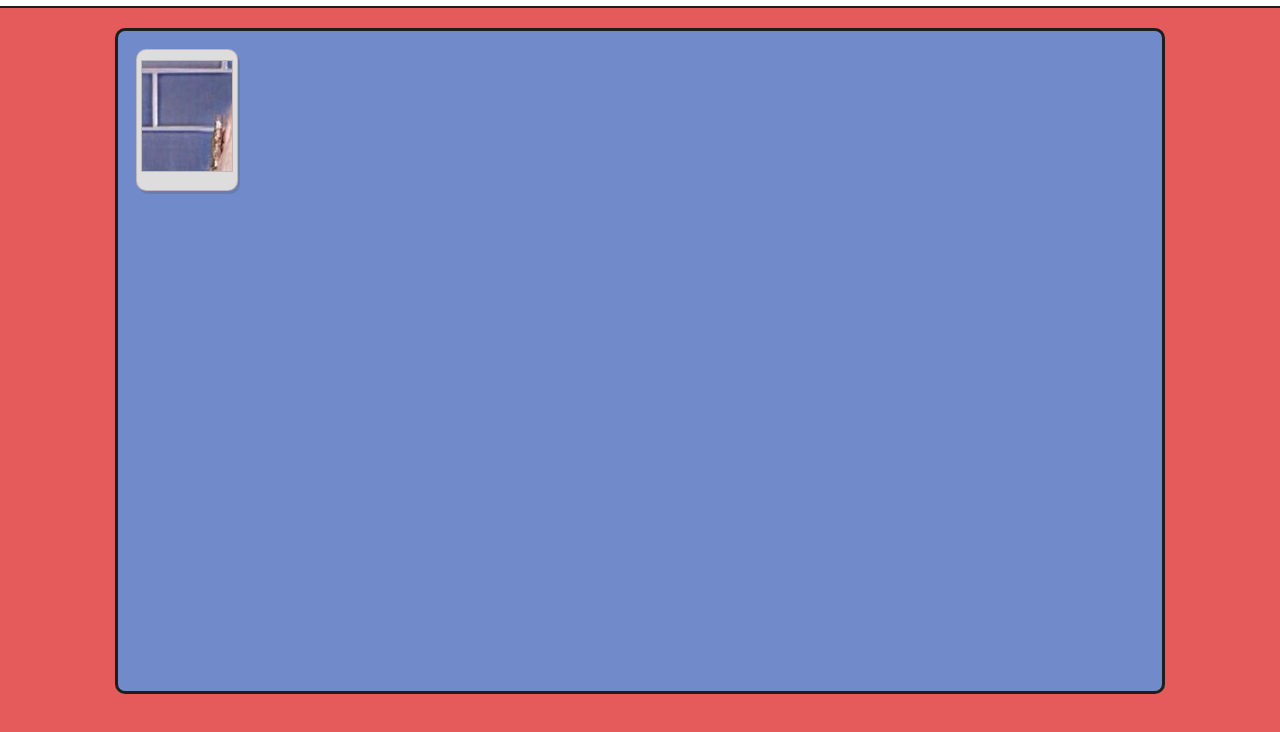
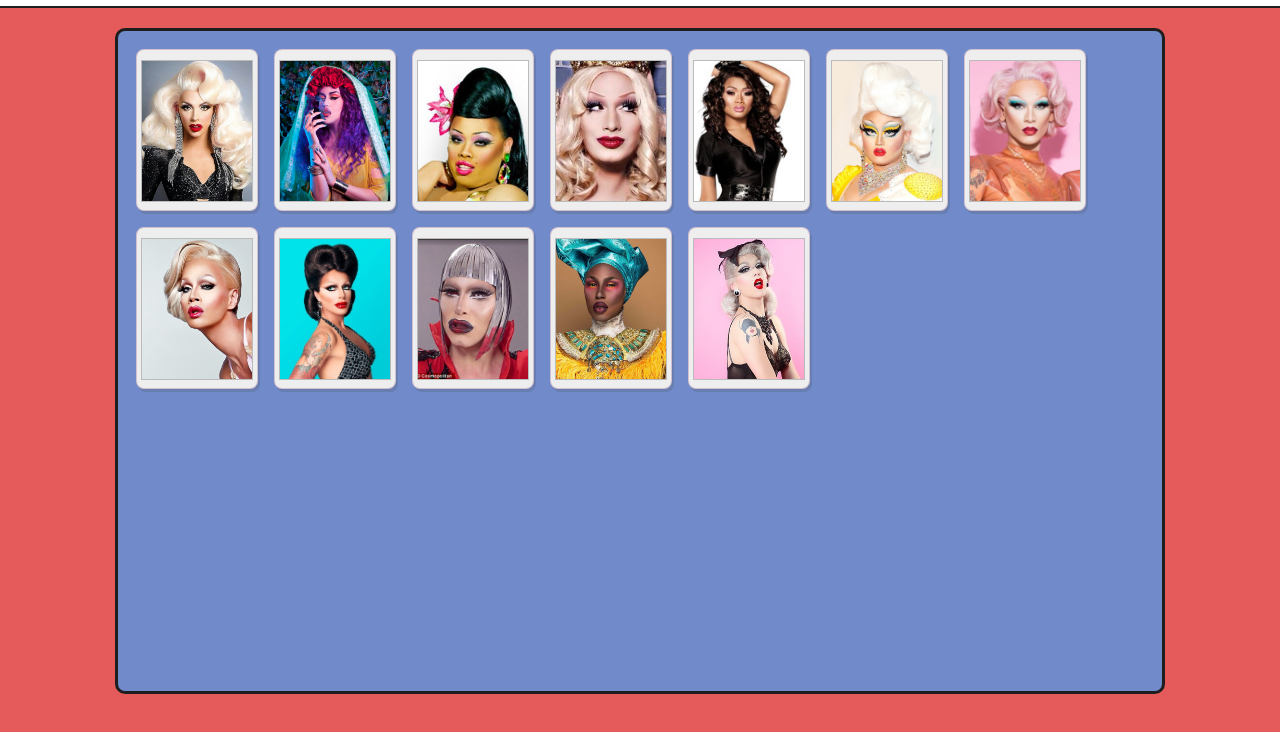
Before and after one commit to pohl989/memory-game, a plain HTML site: page index.html in a window 1280 px wide. Shown: the part 64-796 px from the top of the page. Drawn offline with Linux system fonts and the light colour scheme.

Commit message:
added array of cards and randomly sorted the list

```diff
--- a/app.js
+++ b/app.js
@@ -1,3 +1,20 @@
 console.log("Javascript is loaded")
 
-var cards = ['adoreDelano', 'alyssaEdwards', 'jigglyCaliente', 'jinxMonsoon', 'jujubee', 'kimChi', 'missFame', 'raja', 'raven', 'sharronNeedles', 'sheaCoulee', 'violetChachki']
+var listOfQueens = ['adoreDelano', 'alyssaEdwards', 'jigglyCaliente', 'jinxMonsoon', 'jujubee', 'kimChi', 'missFame', 'raja', 'raven', 'sharronNeedles', 'sheaCoulee', 'violetChachki', 'adoreDelano', 'alyssaEdwards', 'jigglyCaliente', 'jinxMonsoon', 'jujubee', 'kimChi', 'missFame', 'raja', 'raven', 'sharronNeedles', 'sheaCoulee', 'violetChachki']
+//This is a random list of queens. I'll use this for the cards
+shuffleArray(listOfQueens)
+
+/**
+ * Randomize array element order in-place.
+ * Using Durstenfeld shuffle algorithm.
+ */
+function shuffleArray(array) {
+  for (var i = array.length - 1; i > 0; i--) {
+      var j = Math.floor(Math.random() * (i + 1));
+      var temp = array[i];
+      array[i] = array[j];
+      array[j] = temp;
+  }
+}
+
+console.log(listOfQueens)
--- a/index.html
+++ b/index.html
@@ -8,13 +8,45 @@
 </head>
 <body>
   <div id="holder">
-    <h1><span>Drag Queen Memory Game</span></h1>
-    <div id="gameArea">
+  <h1><span>Drag Queen Memory Game</span></h1>
+  <div id="gameArea">
+    <div class="card">
+        <div class="card-image alyssaEdwards"></div>
+      </div>
+      <div class="card">
+        <div class="card-image adoreDelano"></div>
+      </div>
+      <div class="card">
+        <div class="card-image jigglyCaliente"></div>
+      </div>
       <div class="card">
         <div class="card-image jinxMonsoon"></div>
       </div>
-    </div>
-
+      <div class="card">
+        <div class="card-image jujubee"></div>
+      </div>
+      <div class="card">
+        <div class="card-image kimChi"></div>
+      </div>
+      <div class="card">
+        <div class="card-image missFame"></div>
+      </div>
+      <div class="card">
+        <div class="card-image raja"></div>
+      </div>
+      <div class="card">
+        <div class="card-image raven"></div>
+      </div>
+      <div class="card">
+        <div class="card-image sharronNeedles"></div>
+      </div>
+      <div class="card">
+        <div class="card-image sheaCoulee"></div>
+      </div>
+      <div class="card">
+        <div class="card-image violetChachki"></div>
+      </div>
+  </div>
   </div>
 </body>
 <script src="app.js"></script>
--- a/style.css
+++ b/style.css
@@ -21,24 +21,31 @@ h1{
   border-bottom:double 2px #1e1e1e;
   }
 
+#center {
+  margin: auto;
+}
+
 .card{
-  height:140px;
-  width:100px;
+  height:160px;
+  width:120px;
   margin:8px;
   float:left;
   border-radius: 10px;
   box-shadow: rgba(72,72,72,0.2) 2px 3px 0 0;
-  background: #ddd;
+  background: #eee;
   border:solid 1px rgba(90,9,77,0.2);
+  border-radius: 8px;
 }
 
 .card-image {
-  height:110px;
-  width:90px;
+  height:140px;
+  width:110px;
   margin:10px auto 0 auto;
   color:white;
   box-shadow(0 0 20px rgba(0,0,0,0.4));
   border: 1px solid #bbb;
+  background-size: cover;
+  background-position: center;
 }
 
 #gameArea {
@@ -58,15 +65,15 @@ h1{
 }
 
 /* cards imagers */
-.adoreDelano { background-image: url(images/adoreDelano.jpeg)}
-.alyssaEdwards { background-image: url(images/adoreDelano.jpeg)}
-.jigglyCaliente { background-image: url(images/jigglyCaliente.jpeg)}
-.jinxMonsoon { background-image: url(images/jinxMonsoon.jpeg)}
-.jujubee { background-image: url(images/jujubee.jpeg)}
-.kimChi { background-image: url(images/kimChi.jpeg)}
-.missFame { background-image: url(images/missFame.jpeg)}
-.raja { background-image: url(images/raja.jpeg)}
-.raven { background-image: url(images/raven.jpeg)}
-.sharronNeedles { background-image: url(images/sharronNeedles.jpeg)}
-.sheaCoulee { background-image: url(images/sheaCoulee.jpeg)}
-.violetChachki{ background-image: url(images/violetChachki.jpeg)}
+.card-image.adoreDelano { background-image: url(images/adoreDelano.jpeg)}
+.card-image.alyssaEdwards { background-image: url(images/alyssaEdwards.jpeg)}
+.card-image.jigglyCaliente { background-image: url(images/jigglyCaliente.jpeg)}
+.card-image.jinxMonsoon { background-image: url(images/jinxMonsoon.jpeg)}
+.card-image.jujubee { background-image: url(images/jujubee.jpeg)}
+.card-image.kimChi { background-image: url(images/kimChi.jpeg)}
+.card-image.missFame { background-image: url(images/missFame.jpeg)}
+.card-image.raja { background-image: url(images/raja.jpeg)}
+.card-image.raven { background-image: url(images/raven.jpeg)}
+.card-image.sharronNeedles { background-image: url(images/sharronNeedles.jpeg)}
+.card-image.sheaCoulee { background-image: url(images/sheaCoulee.jpeg)}
+.card-image.violetChachki{ background-image: url(images/violetChachki.jpeg)}
```
Also changed, not shown: images/alyssaEdwards.jpeg (added), images/background-polka.jpg (deleted).
